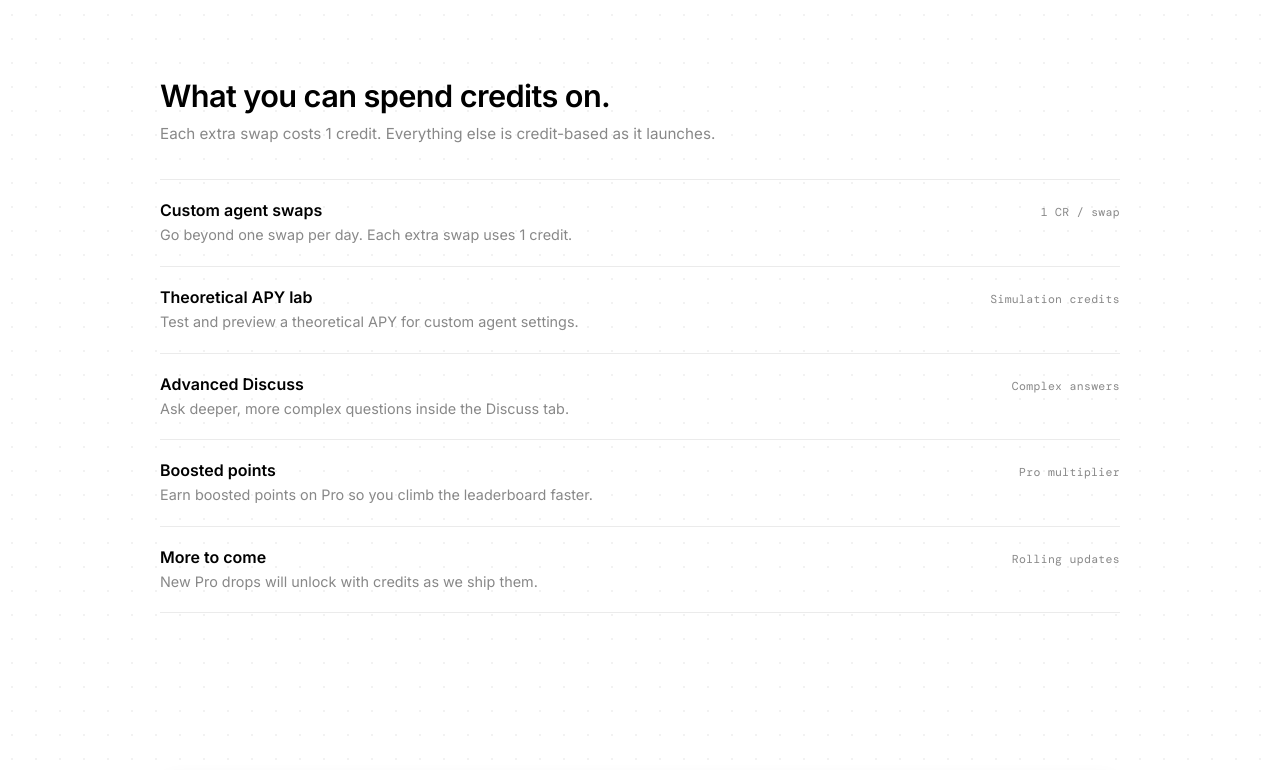
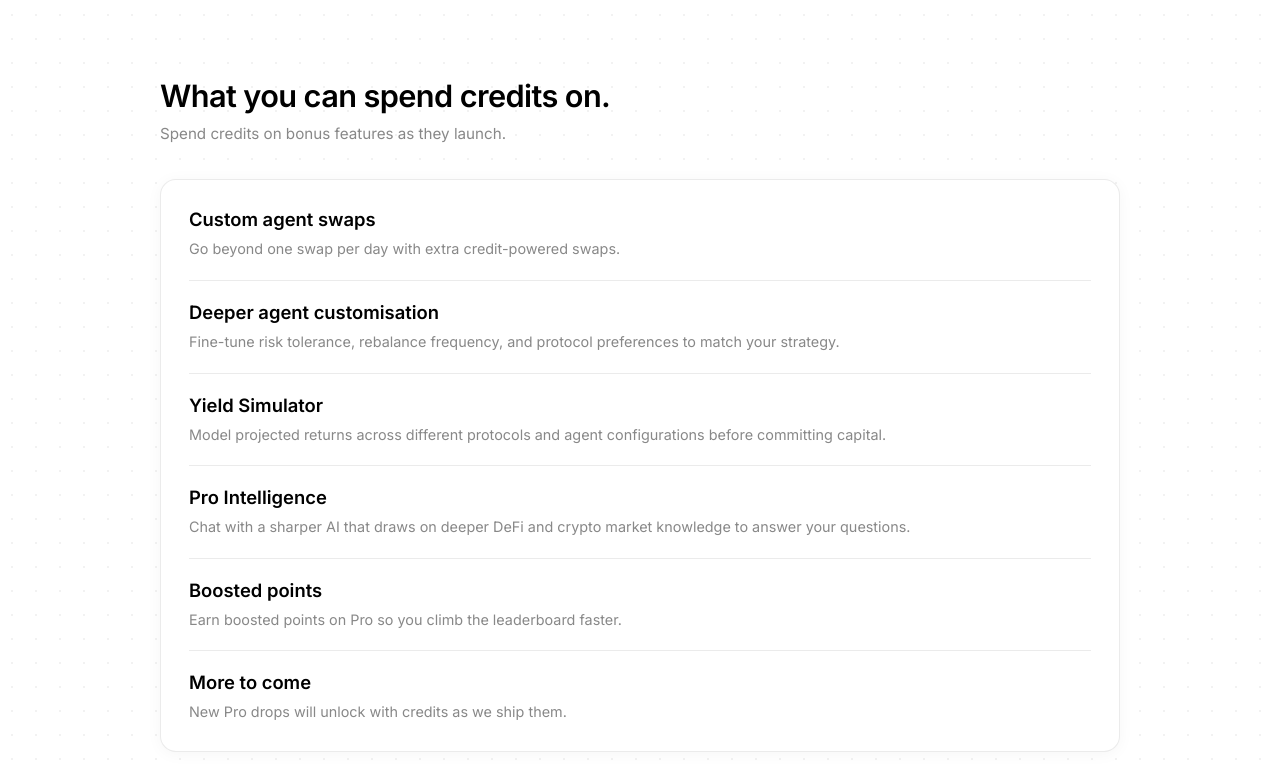
Before and after one commit to arthur-fox/ys-pro, a plain HTML site: page index.html in a window 1280 px wide. Shown: the part 861-1631 px from the top of the page. Drawn offline with nearby package versions, Linux system fonts and the light colour scheme; a web font is replaced by a local one.

Commit message:
updates to the features list

```diff
--- a/index.html
+++ b/index.html
@@ -55,45 +55,48 @@
         <section id="features" class="section">
           <div class="section-heading">
             <h2>What you can spend credits on.</h2>
-            <p>Each extra swap costs 1 credit. Everything else is credit-based as it launches.</p>
+            <p>Spend credits on bonus features as they launch.</p>
           </div>
+          <div class="card">
             <ul class="feature-list">
               <li class="feature-item">
                 <div class="feature-info">
                   <h3>Custom agent swaps</h3>
-                <p>Go beyond one swap per day. Each extra swap uses 1 credit.</p>
+                  <p>Go beyond one swap per day with extra credit-powered swaps.</p>
                 </div>
-              <span class="feature-tag">1 CR / swap</span>
               </li>
               <li class="feature-item">
                 <div class="feature-info">
-                <h3>Theoretical APY lab</h3>
-                <p>Test and preview a theoretical APY for custom agent settings.</p>
+                  <h3>Deeper agent customisation</h3>
+                  <p>Fine-tune risk tolerance, rebalance frequency, and protocol preferences to match your strategy.</p>
                 </div>
-              <span class="feature-tag">Simulation credits</span>
               </li>
               <li class="feature-item">
                 <div class="feature-info">
-                <h3>Advanced Discuss</h3>
-                <p>Ask deeper, more complex questions inside the Discuss tab.</p>
+                  <h3>Yield Simulator</h3>
+                  <p>Model projected returns across different protocols and agent configurations before committing capital.</p>
                 </div>
-              <span class="feature-tag">Complex answers</span>
+              </li>
+              <li class="feature-item">
+                <div class="feature-info">
+                  <h3>Pro Intelligence</h3>
+                  <p>Chat with a sharper AI that draws on deeper DeFi and crypto market knowledge to answer your questions.</p>
+                </div>
               </li>
               <li class="feature-item">
                 <div class="feature-info">
                   <h3>Boosted points</h3>
                   <p>Earn boosted points on Pro so you climb the leaderboard faster.</p>
                 </div>
-              <span class="feature-tag">Pro multiplier</span>
               </li>
-            <li class="feature-item">
+              <li class="feature-item last">
                 <div class="feature-info">
                   <h3>More to come</h3>
                   <p>New Pro drops will unlock with credits as we ship them.</p>
                 </div>
-              <span class="feature-tag">Rolling updates</span>
               </li>
             </ul>
+          </div>
         </section>
 
         <section id="pricing" class="section">
@@ -107,7 +110,6 @@
               <div class="price">$10</div>
               <ul class="price-list">
                 <li>2,000 credits today</li>
-                <li>1 credit = 1 extra swap</li>
                 <li>APY lab + advanced Discuss</li>
               </ul>
               <button class="button primary" type="button" data-open-dialog>Reserve Pro</button>
--- a/styles.css
+++ b/styles.css
@@ -309,7 +309,12 @@ body {
 }
 
 .feature-item:first-child {
-  border-top: 1px solid var(--border);
+  padding-top: 0;
+}
+
+.feature-item.last {
+  border-bottom: none;
+  padding-bottom: 0;
 }
 
 .feature-info {
@@ -319,9 +324,9 @@ body {
 
 .feature-info h3 {
   font-family: var(--display);
-  font-weight: 600;
-  font-size: 1rem;
-  margin: 0 0 4px;
+  font-weight: 700;
+  font-size: 1.15rem;
+  margin: 0 0 6px;
 }
 
 .feature-info p {
@@ -329,15 +334,6 @@ body {
   color: var(--muted);
   font-size: 0.9rem;
   line-height: 1.5;
-}
-
-.feature-tag {
-  font-family: var(--mono);
-  font-size: 0.72rem;
-  color: var(--muted);
-  letter-spacing: 0.3px;
-  white-space: nowrap;
-  flex-shrink: 0;
 }
 
 /* ── Cards (pricing, FAQ) ── */
```
Lines whose indentation alone changed are shown as unchanged.
